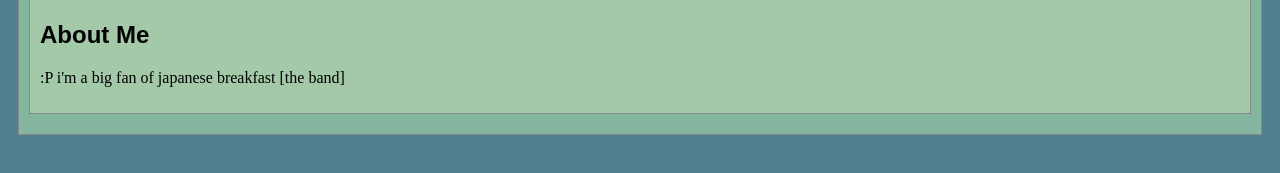
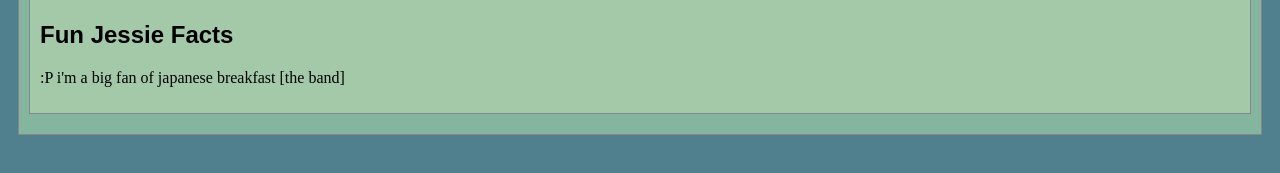
Before and after one commit to jessbrass/art101, a plain HTML site: page index.html in a window 1280 px wide. Shown: the part 141-314 px from the top of the page. Drawn offline with Linux system fonts and the light colour scheme.

Commit message:
new text

```diff
--- a/index.html
+++ b/index.html
@@ -26,7 +26,7 @@
 					<!-- Note that all filenames use lowercase and no spaces -->
 					<img class="daria-photo" src="/Users/jessiebrass/Desktop/wolls/sicksadworld.jpg">
 					<img class="panther-photo" src="/Users/jessiebrass/Downloads/IMG_3808.JPG">
-					<h2>About Me</h2>
+					<h2>Fun Jessie Facts</h2>
 					<p>:P i'm a big fan of japanese breakfast [the band] </p>
 			</div>
 
```
